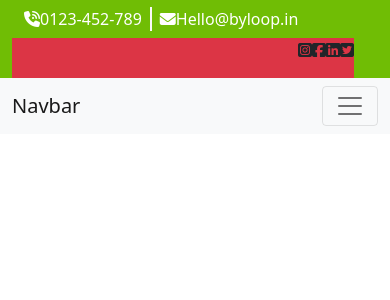
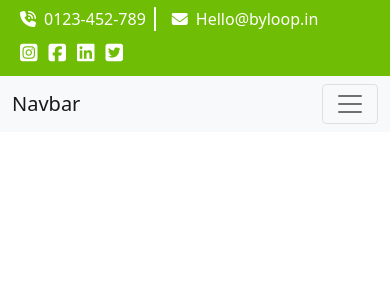
Before and after one commit to shraddhaByloop24/Turf-Website, a React (Vite) app in the folder Turf/: page / in a window 390 px wide. Shown: the top 300 px of the page. Built offline with nearby package versions, Linux system fonts and the light colour scheme.

Commit message:
header Complete

```diff
--- a/Turf/src/modules/Header.jsx
+++ b/Turf/src/modules/Header.jsx
@@ -6,19 +6,19 @@ const Header = ({ phone, email }) => {
     <>
     <header className='main-header w-100 '>
         <div className="container-fluid">
-        <div className="row w-100">
-            <div className="col-lg-6 header-1 px-4">
+        <div className="row d-flex justify-content-between w-100">
+            <div className="col-lg-6 header-1 px-lg-4">
                 <div className='header-left d-flex'>
-                    <div className='header-phone '><i className="fa-solid fa-phone-volume"></i><a href={phone}>0123-452-789</a></div>
-                    <div className='header-email'><i class="fa-solid fa-envelope"></i><a href={email}>Hello@byloop.in</a></div>
+                    <div className='header-phone '><i className="fa-solid fa-phone-volume px-2"></i><a href={phone}>0123-452-789</a></div>
+                    <div className='header-email'><i className="fa-solid fa-envelope px-2"></i><a href={email}>Hello@byloop.in</a></div>
                 </div>
             </div>
             <div className="col-lg-6 ">
-                <div className='header-right bg-danger'>
-                    <p><a><i className="fa-brands fa-square-instagram"></i></a></p>
-                    <p><a><i className="fa-brands fa-square-facebook"></i></a></p>
-                    <p><a><i className="fa-brands fa-linkedin"></i></a></p>
-                    <p><a><i className="fa-brands fa-square-twitter"></i></a></p>
+                <div className='header-right pt-lg-1 pb-lg-0 pb-2'>
+                    <a><i className="fa-brands fa-square-instagram"></i></a>
+                    <a><i className="fa-brands fa-square-facebook"></i></a>
+                    <a><i className="fa-brands fa-linkedin"></i></a>
+                    <a><i className="fa-brands fa-square-twitter"></i></a>
                 </div>
             </div>
         </div>
--- a/Turf/src/modules/Mainstyle.css
+++ b/Turf/src/modules/Mainstyle.css
@@ -33,8 +33,12 @@
 .header-right {
     display: flex;
     justify-content: flex-end;
-
-
+    /* padding-top: 4px; */
+    font-size: 20px;
+}
+.header-right i{
+    margin-left: 8px;
+    color: #fff;
 }
 
 .header-phone {
@@ -53,10 +57,23 @@
     align-items: center;
 }
 
-.h-icon{
-    font-size: 20px;
-}
+/* .h-icon{
+    font-size: 12px;
+} */
 
+/* Media Query for Mobile View=============================
+=========================================================== */
+@media only screen and (max-width: 990px) {
+    .header-right {
+      justify-content: flex-start;
+      width: 100%;
+    }
+
+    .header-right i {
+      margin-left: 8px;
+      margin-right: 3px;
+    }
+  }
 
 
 
```
